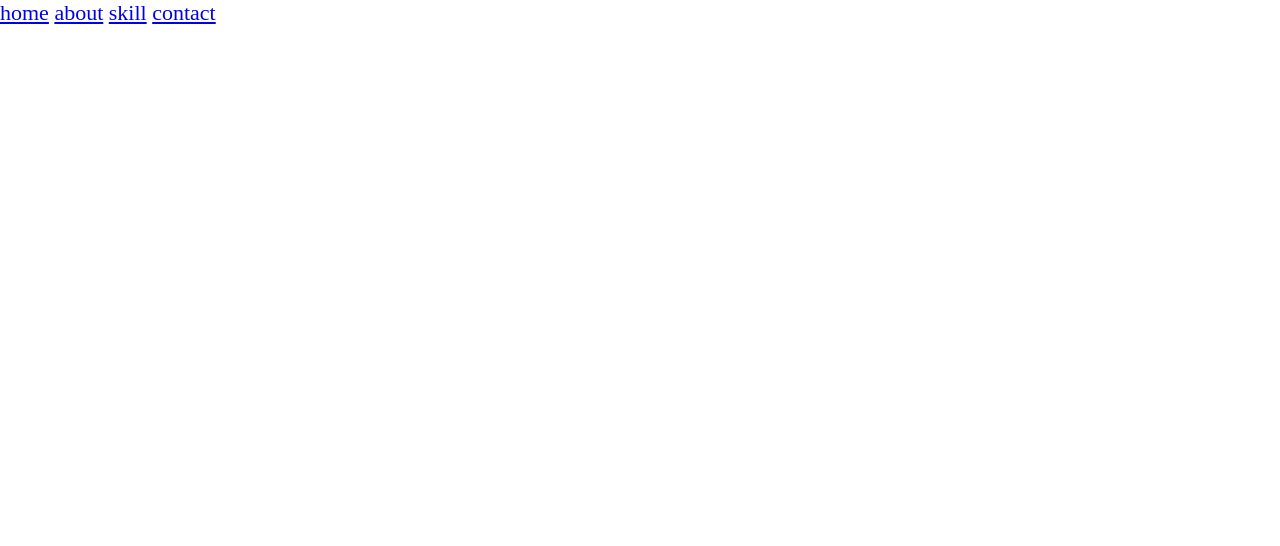
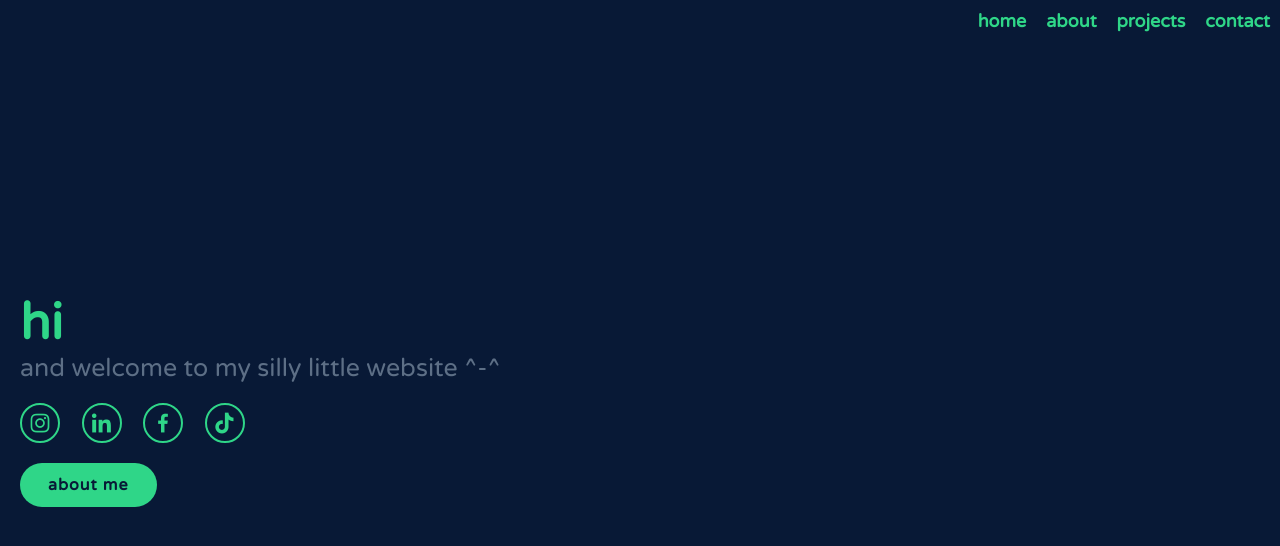
Before and after one commit to gracied17/gracied17.github.io, a plain HTML site: page index.html in a window 1280 px wide. Drawn offline with nearby package versions, Linux system fonts and the light colour scheme.

Commit message:
added more

```diff
--- a/index.html
+++ b/index.html
@@ -5,17 +5,34 @@
         <meta http-equiv = "X-UA-Compatible" content = "IE=edge">
         <meta name = "viewport" content = "width=device.width, initial-scale = 1.0">
         <title>Gracie's Portfolio</title>
-        <link href='https://fonts.googleapis.com/css?family=Varela Round' rel='stylesheet'>
         <link rel = "stylesheet" href = "stylesheet.css">
+        <link href='https://unpkg.com/boxicons@2.1.4/css/boxicons.min.css' rel='stylesheet'>
+        <script src="https://unpkg.com/typed.js@2.0.16/dist/typed.umd.js"></script>
     </head>
     <body>
         <header class = "header">
             <nav class = "navbar">
                 <a href="#">home</a>
                 <a href="#">about</a>
-                <a href="#">skill</a>
-                <a href="#">contact</a>
+                <a href="#">projects</a>
+                 <a href="#">contact</a>
             </nav>
         </header>
+
+        <section class = "home">
+            <div class = "home-content">
+                <h1>hi<span class = "text"></span></h1>
+                <p>and welcome to my silly little website ^-^</p>
+                <div class = "home-sci">
+                    <a href="#"><i class='bx bxl-instagram'></i></a>
+                    <a href="#"><i class='bx bxl-linkedin' ></i></a>
+                    <a href="#"><i class='bx bxl-facebook'></i></a>
+                    <a href="#"><i class='bx bxl-tiktok'></i></a>
+                </div>
+                <a href = "#" class = "btn-box">about me</a>
+            </div>
+        </section>
+        <script src = "main.js"></script>
+
     </body>
 </html>
--- a/main.js
+++ b/main.js
@@ -0,0 +1,7 @@
+var typed= new typed(".text", {
+    Strings:["gracie", "hi"],
+    typeSpeed:100,
+    backSpeed:100,
+    backDelay:1000,
+    loop:true
+})
--- a/stylesheet.css
+++ b/stylesheet.css
@@ -1,7 +1,85 @@
+@font-face {
+    font-family: 'Varela Round';
+    src: URL('./VarelaRound-Regular.ttf') format('truetype');
+}
 *
 {
     margin: 0;
     padding: 0;
     box-sizing: border-box;
-    font-family: 'Valera Round'; font-size: 22px;
+    font-family: 'Varela Round'; font-size: 25px;
+    text-decoration: none;
 }
+body {
+    background-color: #081936;
+}
+.header {
+    float: right;
+}
+.navbar a {
+    margin: 0;
+    padding: 10px;
+    float: left;
+    color: rgb(47, 214, 136);
+    font-weight: bolder;
+    font-size: large;
+    text-decoration: none;
+    transition: .3s;
+}
+.navbar a:hover {
+    color:rgb(101, 255, 183);
+    font-size: 20px;
+}
+.home {
+    position: relative;
+    color: rgb(208, 226, 242);
+    height: 100vh;
+    display: flex;
+    align-items: center;
+    width: 50%;
+    padding: 20px;
+}
+.home-content h1 {
+    font-size:50px;
+    color: rgb(47, 214, 136);
+}
+.home-content h1 span{
+    font-size:50px;
+    color: rgb(47, 214, 136);
+}
+
+.home-content p {
+    color: rgba(208, 226, 242, 0.426);
+    font-size: 25px;
+}
+.home-sci a {
+    display: inline-flex;
+    justify-content: center;
+    align-items: center;
+    width: 40px;
+    height: 40px;
+    border: 2px solid rgb(47, 214, 136);
+    border-radius: 50%;
+    color:rgb(47, 214, 136);
+    margin: 20px 15px 20px 0;
+
+}
+
+.home-sci a:hover {
+    background: rgb(47, 214, 136);
+    color: #081936;
+    box-shadow: 0 0 5px rgb(47, 214, 136);
+}
+.btn-box {
+    display: inline-block;
+    padding: 12px 28px;
+    border-radius: 40px;
+    background: rgb(47, 214, 136);
+    font-size: 16px;
+    color:#081936;
+    letter-spacing: 1px;
+    font-weight: 600;
+}
+.btn-box:hover {
+    box-shadow: 0 0 10px rgb(47, 214, 136);
+}
```
